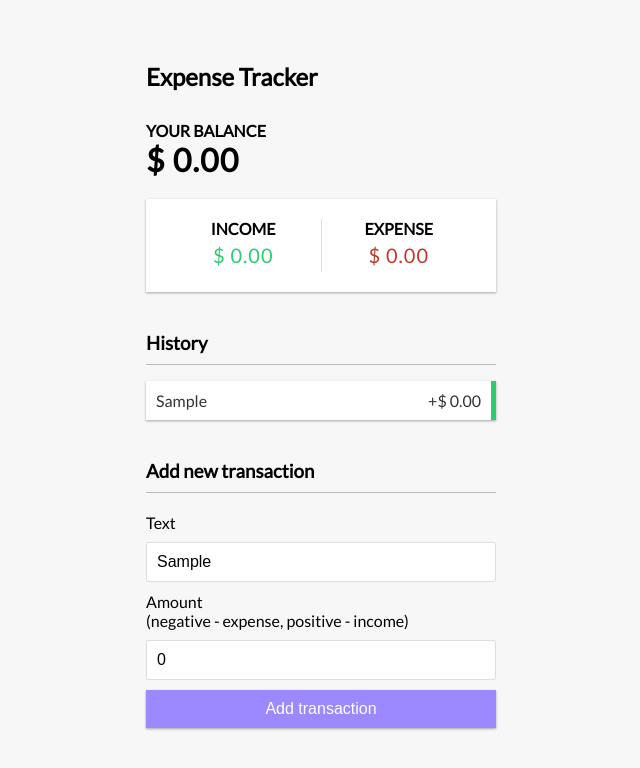
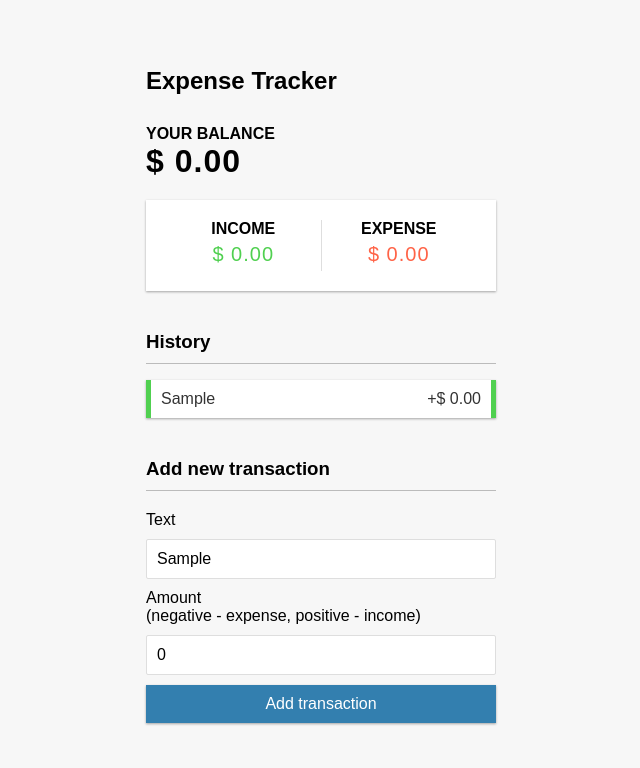
Before and after one commit to SPehsar/ExpenseTracker, a React (Create React App) app in the folder client/: page / in a window 1280 px wide. Both pictures are taken after typing "Sample" into the empty fields and a click on the button "Add transaction". Shown: the top 768 px of the page, without its empty margins (319-959 px from the left). Built offline with nearby package versions, Linux system fonts and the light colour scheme; the HTML template or start-up script is replaced by a standard one.

Commit message:
Initial Express and Back-end properation

```diff
--- a/client/src/App.css
+++ b/client/src/App.css
@@ -1,5 +1,3 @@
-@import url('https://fonts.googleapis.com/css?family=Lato&display=swap');
-
 :root {
   --box-shadow: 0 1px 3px rgba(0, 0, 0, 0.12), 0 1px 2px rgba(0, 0, 0, 0.24);
 }
@@ -16,7 +14,7 @@ body {
   justify-content: center;
   min-height: 100vh;
   margin: 0;
-  font-family: 'Lato', sans-serif;
+  font-family: sans-serif;
 }
 
 .container {
@@ -65,11 +63,11 @@ h4 {
 }
 
 .money.plus {
-  color: #2ecc71;
+  color: #50D050;
 }
 
 .money.minus {
-  color: #c0392b;
+  color:   tomato;
 }
 
 label {
@@ -89,7 +87,7 @@ input[type='number'] {
 
 .btn {
   cursor: pointer;
-  background-color: #9c88ff;
+  background-color: rgb(51, 127, 175);
   box-shadow: var(--box-shadow);
   color: #fff;
   border: 0;
@@ -123,16 +121,18 @@ input[type='number'] {
 }
 
 .list li.plus {
-  border-right: 5px solid #2ecc71;
+  border-right: 5px solid #50D050;
+  border-left: 5px solid #50D050;
 }
 
 .list li.minus {
-  border-right: 5px solid #c0392b;
+  border-right: 5px solid red;
+  border-left: 5px solid red;
 }
 
 .delete-btn {
   cursor: pointer;
-  background-color: #e74c3c;
+  background-color: red;
   border: 0;
   color: #fff;
   font-size: 20px;
```
